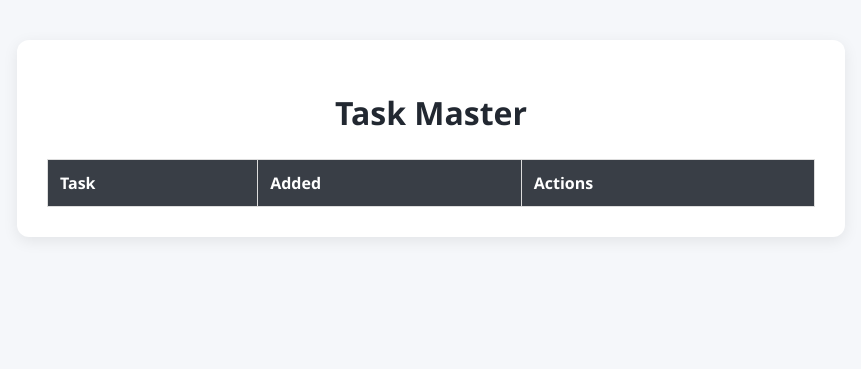
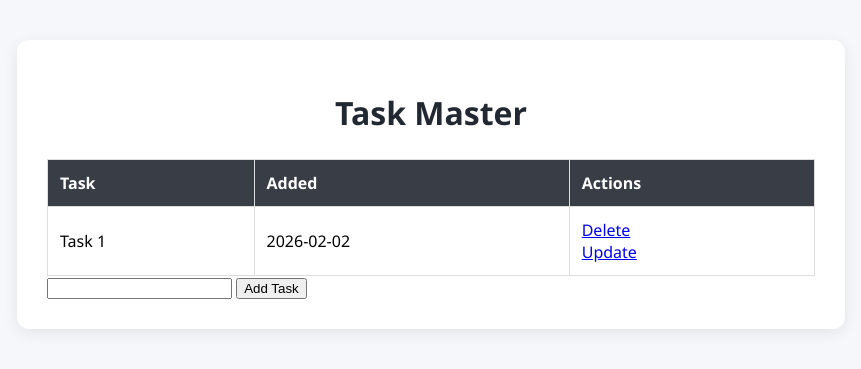
Before and after one commit to Athish07/Fast-API, a Flask app: page / in a window 1280 px wide. Shown: the top 369 px of the page, without its empty margins (209-1070 px from the left). Run offline with Flask 3, Linux system fonts and the light colour scheme; data comes from the database, SQL or seed files in the repository; both versions use the stored data as it was after the commit; lists and menus that the app fills with data are empty.

Commit message:
completed update and delete functionality

```diff
--- a/app.py
+++ b/app.py
@@ -1,4 +1,5 @@
-from flask import Flask, render_template
+from asyncio import Task
+from flask import Flask, render_template, request, redirect
 from flask_sqlalchemy import SQLAlchemy
 from datetime import datetime
 
@@ -18,7 +19,44 @@ class Todo(db.Model):
 
 @app.route('/', methods = ['GET','POST'])
 def index():
-    return render_template('index.html')
+    if request.method == 'POST':
+        task_content = request.form['content']
+        new_task = Todo(content=task_content)
 
+        try:
+            db.session.add(new_task)
+            db.session.commit()
+            return redirect('/')
+        except:
+            return 'There was an issue adding your task'
+    else:
+        tasks = Todo.query.order_by(Todo.date_created).all()
+        return render_template('index.html', tasks = tasks)
+
+@app.route('/delete/<int:id>')
+def delete(id):
+    task_to_delete = Todo.query.get_or_404(id)
+
+    try:
+        db.session.delete(task_to_delete)
+        db.session.commit()
+        return redirect('/')
+    except:
+         return 'There was a problem deleting that task'
+
+@app.route('/update/<int:id>', methods=['GET','POST'])
+def update(id):
+    task_to_update = Todo.query.get_or_404(id)
+
+    if request.method == 'POST':
+        task_to_update.content = request.form['content']
+
+        try:
+            db.session.commit()
+            return redirect('/')
+        except:
+            return 'There was an issue updating your task'
+    else:
+        return render_template('update.html',task=task_to_update)
 if __name__ == "__main__":
     app.run(debug=True, host="127.0.0.1", port=8000)
--- a/templates/index.html
+++ b/templates/index.html
@@ -13,5 +13,23 @@
             <th>Task</th>
             <th>Added</th>
             <th>Actions</th>
-        </div>
+        </tr>
+        {% for task in tasks %}
+        <tr>
+            <td>{{task.content}}</td>
+            <td>{{ task.date_created.date() }}</td>
+            <td>
+                <a href="/delete/{{task.id}}">Delete</a>
+                <br>
+                <a href="/update/{{task.id}}">Update</a>
+            </td>
+        </tr>
+        {% endfor %}
+    </table>
+
+    <form action="/" method="POST">
+        <input type="text" name="content" id="content">
+        <input type="submit" value="Add Task">
+    </form>
+</div>
 {% endblock %}
```
Also changed, not shown: templates/update.html (added, +18 -0 lines), instance/test.db.
